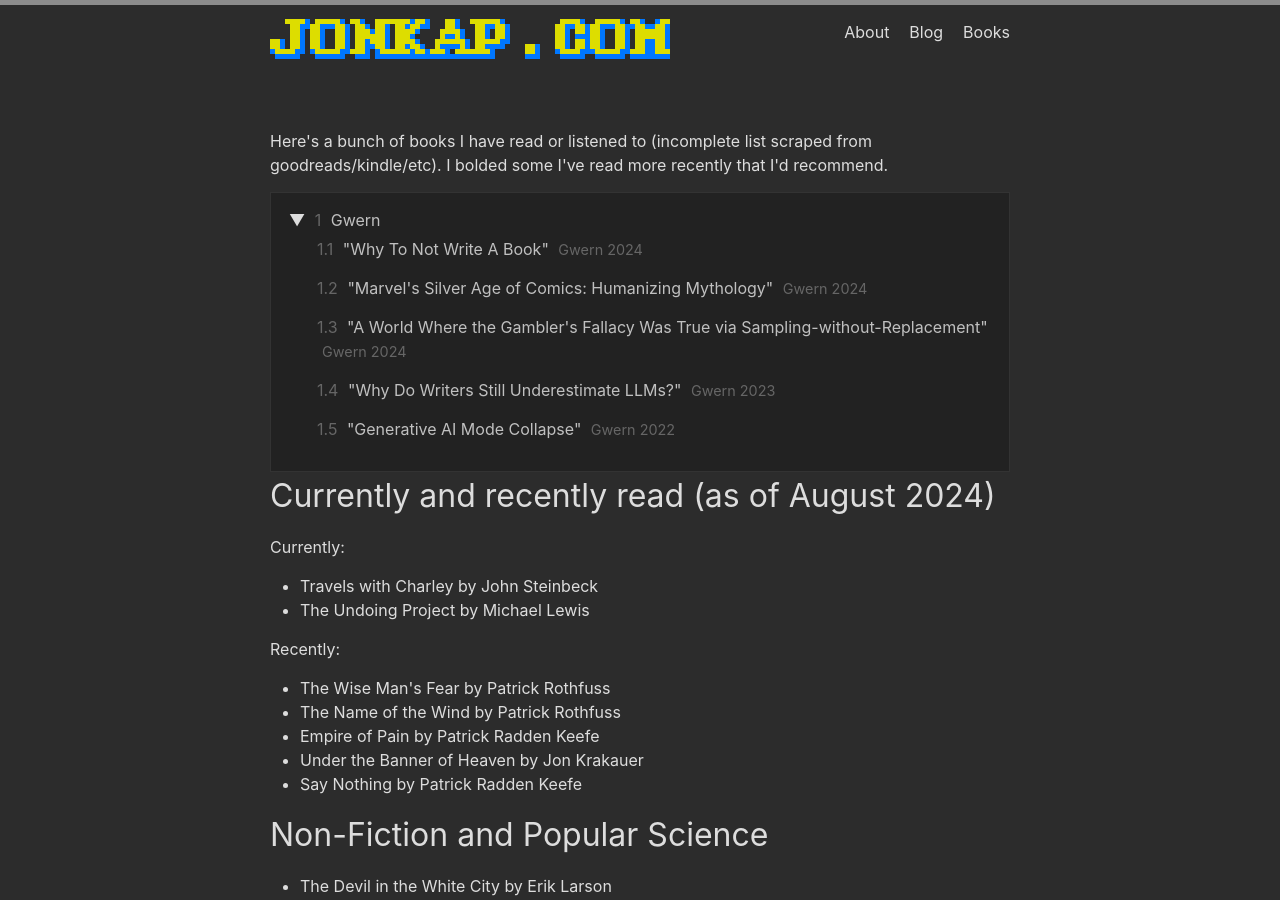
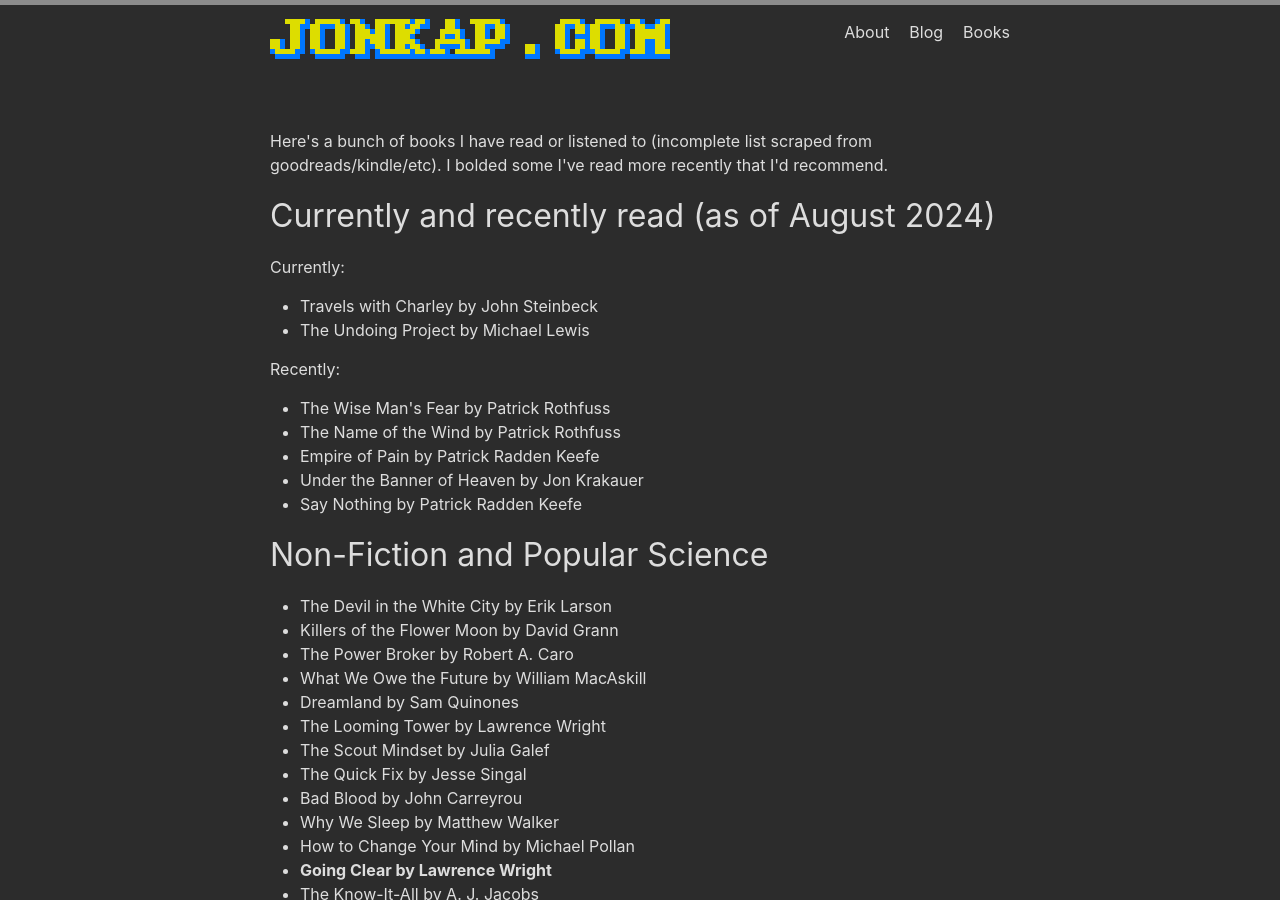
Before and after one commit to jonny5/jonkap, a Jekyll site: the page built from books.markdown, in a window 1280 px wide and 900 px high. Built offline with Jekyll 4.4.1, drawn with Linux system fonts in a browser that asks for light colours; some web fonts are replaced.

Commit message:
TEMP remove toc

```diff
--- a/books.markdown
+++ b/books.markdown
@@ -7,43 +7,6 @@ permalink: /books/
   Here's a bunch of books I have read or listened to (incomplete list scraped from goodreads/kindle/etc). I bolded some
   I've read more recently that I'd recommend.
 </p>
-
-<div class="toc">
-  <div class="toc-item toc-level-1">
-    <span class="toc-toggle">
-      <span class="toc-number">1</span>
-      <a href="#gwern">Gwern</a>
-    </span>
-    <div class="toc-content">
-      <div class="toc-item toc-level-2">
-        <span class="toc-number">1.1</span>
-        <a href="#why-not-write">"Why To Not Write A Book"</a>
-        <span class="toc-year">Gwern 2024</span>
-      </div>
-      <div class="toc-item toc-level-2">
-        <span class="toc-number">1.2</span>
-        <a href="#marvel-silver-age">"Marvel's Silver Age of Comics: Humanizing Mythology"</a>
-        <span class="toc-year">Gwern 2024</span>
-      </div>
-      <div class="toc-item toc-level-2">
-        <span class="toc-number">1.3</span>
-        <a href="#gamblers-fallacy">"A World Where the Gambler's Fallacy Was True via Sampling-without-Replacement"</a>
-        <span class="toc-year">Gwern 2024</span>
-      </div>
-      <div class="toc-item toc-level-2">
-        <span class="toc-number">1.4</span>
-        <a href="#writers-llms">"Why Do Writers Still Underestimate LLMs?"</a>
-        <span class="toc-year">Gwern 2023</span>
-      </div>
-      <div class="toc-item toc-level-2">
-        <span class="toc-number">1.5</span>
-        <a href="#ai-mode-collapse">"Generative AI Mode Collapse"</a>
-        <span class="toc-year">Gwern 2022</span>
-      </div>
-      <!-- Add more items as needed -->
-    </div>
-  </div>
-</div>
 
 <h2>Currently and recently read (as of August 2024)</h2>
 
```
